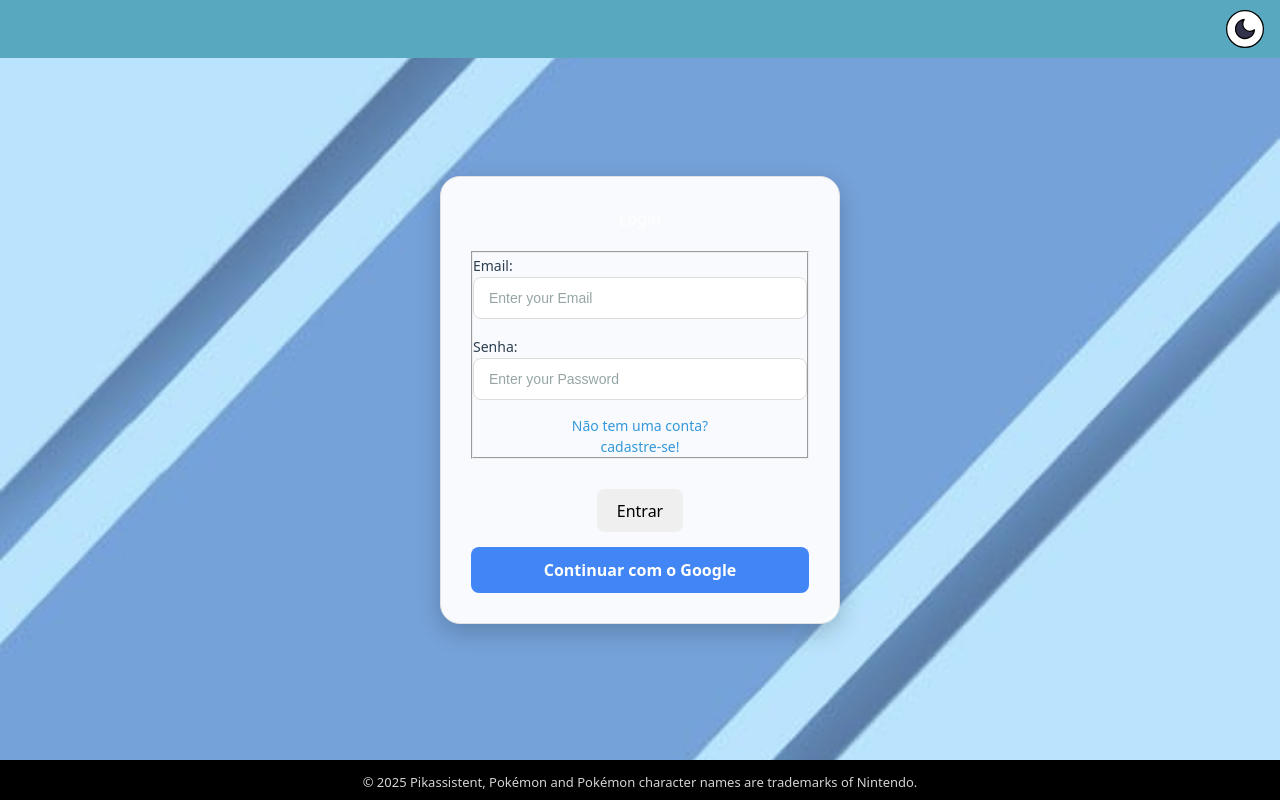
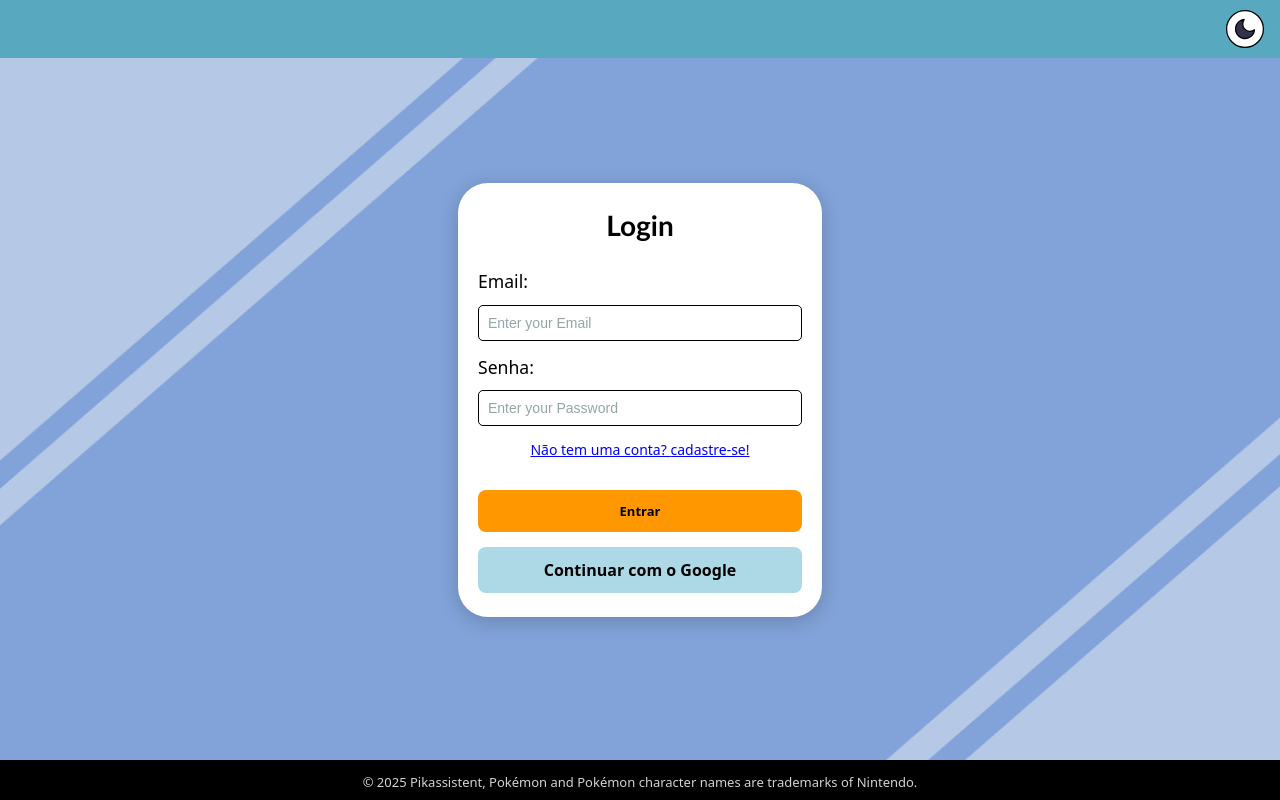
Before and after one commit to HostinsVi/Pikassistent, a React (Vite) app in the folder project/: page /login in a window 1280 px wide. Built offline with nearby package versions, Linux system fonts and the light colour scheme; no server answers.

Commit message:
fix: merged the commits styles

```diff
--- a/project/src/pages/login/login.css
+++ b/project/src/pages/login/login.css
@@ -13,7 +13,7 @@
   justify-content: center;
   min-height: 100vh;
   width: 100%;
-  background-image: url("../../assets/img/background-blue-1.jpeg");
+  background-image: url("../../assets/img/Bg1.png");
   background-size: cover;
   background-position: center;
   background-repeat: no-repeat;
@@ -24,24 +24,181 @@
 .login-form-container {
   display: flex;
   flex-direction: column;
-  width: 100%;
-  max-width: 400px;
-  padding: 30px;
-  background-color: rgba(255, 255, 255, 0.95);
-  border-radius: 20px;
-  box-shadow: 0 8px 24px rgba(0, 0, 0, 0.2);
-  border: 1px solid #e1e1e1;
+  width: fit-content;
+  height: fit-content;
+  padding: 3.75vh 1.59vw 2.95vh 1.59vw;
+  background-color: white;
+  border-radius: 30px;
+  box-shadow: 0 4px 20px rgba(0, 0, 0, 0.2);
 }
+
+
 
 /* Formulário */
 .login-form {
   display: flex;
   flex-direction: column;
   align-items: center;
-  width: 100%;
-  gap: 20px;
+  gap: 30px;
 }
 
+.login-form legend {
+  font-family: "Gill Sans", "Gill Sans MT", Calibri, "Trebuchet MS", sans-serif;
+  font-style: normal;
+  font-weight: 700;
+  font-size: 28px;
+  line-height: 25px;
+  text-align: center;
+  color: #000000;
+}
+
+
+
+/* Container dos inputs */
+.login-form-inputs-container {
+  display: flex;
+  flex-direction: column;
+  justify-content: center;
+  gap: 1.63vh;
+  border: none;
+}
+
+/* Estilos dos inputs */
+.login-input-container {
+  width: 324px;
+  padding: 9px;
+  border-radius: 5px;
+  margin: 0;
+  border: solid #000000 1px;
+  background-color: white;
+  color: black;
+  box-sizing: border-box;
+  font-size: 14px;
+}
+
+.login-input-container:focus {
+  outline: none;
+  border-color: #000000;
+  box-shadow: 0 0 0 2px rgba(0, 0, 0, 0.1);
+}
+
+.login-input-container::placeholder {
+  color: #95a5a6;
+}
+
+/* Container dos botões */
+.login-form-btns-container {
+  height: auto;
+  width: 100%;
+  display: flex;
+  flex-direction: column;
+  align-items: center;
+  gap: 15px;
+  font-size: small;
+  text-align: center;
+}
+
+/* Botão de login */
+.login-login-btn {
+  width: 100%;
+  padding: 12px;
+  background-color: #ff9800;
+  color: black;
+  border: none;
+  border-radius: 8px;
+  font-weight: 600;
+  cursor: pointer;
+  transition: background-color 0.3s;
+}
+
+.login-login-btn:hover {
+  background-color: #f57c00;
+}
+
+/* Classe login-btn para compatibilidade */
+.login-btn {
+  width: 100%;
+  padding: 12px;
+  background-color: #ff9800;
+  color: black;
+  border: none;
+  border-radius: 8px;
+  font-weight: 600;
+  cursor: pointer;
+  transition: background-color 0.3s;
+}
+
+.login-btn:hover {
+  background-color: #f57c00;
+}
+
+/* Link de cadastro */
+.login-signup-btn {
+  height: auto;
+  color: blue;
+  text-decoration: underline;
+  font-size: 14px;
+  transition: color 0.3s;
+  text-align: center;
+}
+
+.login-signup-btn:hover {
+  color: #1976d2;
+  text-decoration: underline;
+}
+
+/* Botão do Google */
+.login-google-btn {
+  width: 100%;
+  padding: 12px;
+  background-color: lightblue;
+  color: #000000;
+  border: none;
+  border-radius: 8px;
+  font-size: 16px;
+  font-weight: 600;
+  cursor: pointer;
+  display: flex;
+  align-items: center;
+  justify-content: center;
+  gap: 10px;
+  transition: background-color 0.3s, transform 0.2s;
+}
+
+.login-google-btn:hover {
+  background-color: #87ceeb;
+}
+
+/* Grupo de input */
+.input-group {
+  display: flex;
+  flex-direction: column;
+  gap: 5px;
+}
+
+.input-group label {
+  color: #000000;
+  font-size: 1.1rem;
+  font-weight: 500;
+}
+
+/* Responsividade */
+@media (max-width: 600px) {
+  .login-form-container {
+    padding: 35px 20px 26px 20px;
+  }
+}
+
+/* Texto de span para compatibilidade */
+.login-signup-btn span {
+  display: inline;
+}
+
+.login-signup-btn p {
+  display: none;
+}
+
+/* Compatibilidade adicional com classes do JSX */
 h1 {
   margin: 0 0 20px 0;
   font-size: 28px;
@@ -57,125 +214,3 @@ label {
   margin-bottom: 5px;
   align-self: flex-start;
 }
-
-/* Container dos inputs */
-.login-form-inputs-container {
-  display: flex;
-  flex-direction: column;
-  width: 100%;
-  gap: 15px;
-}
-
-/* Estilos dos inputs */
-.login-input-container {
-  width: 100%;
-  padding: 12px 15px;
-  border: 1px solid #ddd;
-  border-radius: 8px;
-  font-size: 14px;
-  transition: border-color 0.3s, box-shadow 0.3s;
-  background-color: white;
-  color: #333;
-}
-
-.login-input-container:focus {
-  outline: none;
-  border-color: #3498db;
-  box-shadow: 0 0 0 2px rgba(52, 152, 219, 0.2);
-}
-
-.login-input-container::placeholder {
-  color: #95a5a6;
-}
-
-/* Container dos botões */
-.login-form-btns-container {
-  display: flex;
-  flex-direction: column;
-  align-items: center;
-  width: 100%;
-  gap: 15px;
-  margin-top: 10px;
-}
-
-/* Botão de login */
-.login-login-btn {
-  width: 100%;
-  padding: 12px;
-  background-color: #3498db;
-  color: white;
-  border: none;
-  border-radius: 8px;
-  font-size: 16px;
-  font-weight: 600;
-  cursor: pointer;
-  transition: background-color 0.3s, transform 0.2s;
-}
-
-.login-login-btn:hover {
-  background-color: #2980b9;
-  transform: translateY(-1px);
-}
-
-.login-login-btn:active {
-  transform: translateY(0);
-}
-
-/* Link de cadastro */
-.login-signup-btn {
-  color: #3498db;
-  text-decoration: none;
-  font-size: 14px;
-  transition: color 0.3s;
-  text-align: center;
-}
-
-.login-signup-btn:hover {
-  color: #2980b9;
-  text-decoration: underline;
-}
-
-/* Botão do Google */
-.login-google-btn {
-  width: 100%;
-  padding: 12px;
-  background-color: #4285f4;
-  color: white;
-  border: none;
-  border-radius: 8px;
-  font-size: 16px;
-  font-weight: 600;
-  cursor: pointer;
-  display: flex;
-  align-items: center;
-  justify-content: center;
-  gap: 10px;
-  transition: background-color 0.3s, transform 0.2s;
-}
-
-.login-google-btn:hover {
-  background-color: #357ae8;
-  transform: translateY(-1px);
-}
-
-.login-google-btn:active {
-  transform: translateY(0);
-}
-
-/* Responsividade */
-@media (max-width: 480px) {
-  .login-form-container {
-    padding: 20px;
-    border-radius: 15px;
-  }
-
-  h1 {
-    font-size: 24px;
-  }
-
-  .login-login-btn,
-  .login-google-btn {
-    padding: 10px;
-    font-size: 14px;
-  }
-}
--- a/project/src/pages/signUp/signUp.css
+++ b/project/src/pages/signUp/signUp.css
@@ -6,7 +6,7 @@
   justify-content: center;
   min-height: 100vh;
   width: 100%;
-  background-image: url("../../assets/img/background-blue-1.jpeg");
+  background-image: url("../../assets/img/Bg1.png");
   background-size: cover;
   background-position: center;
   background-repeat: no-repeat;
@@ -19,11 +19,11 @@
 .signup-form-container {
   display: flex;
   flex-direction: column;
-  width: 100%;
-  max-width: 400px;
-  padding: 30px;
-  background-color: rgba(255, 255, 255, 0.95);
-  border-radius: 20px;
+  width: fit-content;
+  height: fit-content;
+  padding: 3.75vh 1.59vw 2.95vh 1.59vw;
+  background-color: white;
+  border-radius: 30px;
   box-shadow: 0 4px 20px rgba(0, 0, 0, 0.2);
 }
 
@@ -31,16 +31,29 @@
 .signup-form {
   display: flex;
   flex-direction: column;
-  gap: 20px;
+  align-items: center;
+  gap: 30px;
+}
+
+.signup-form legend {
+  font-family: "Gill Sans", "Gill Sans MT", Calibri, "Trebuchet MS", sans-serif;
+  font-style: normal;
+  font-weight: 700;
+  font-size: 28px;
+  line-height: 25px;
+  text-align: center;
+  color: #000000;
 }
 
 /* Container de botões */
 .signup-form-btns-container {
+  height: auto;
+  width: 100%;
   display: flex;
   flex-direction: column;
   align-items: center;
   gap: 15px;
-  font-size: 14px;
+  font-size: small;
   text-align: center;
 }
 
@@ -48,8 +61,8 @@
 .signup-google-btn {
   width: 100%;
   padding: 12px;
-  background-color: #4285f4;
-  color: white;
+  background-color: lightblue;
+  color: black;
   border: none;
   border-radius: 8px;
   font-weight: 600;
@@ -58,7 +71,7 @@
 }
 
 .signup-google-btn:hover {
-  background-color: #357ae8;
+  background-color: #87ceeb;
 }
 
 /* Botão de Sign Up */
@@ -79,8 +92,119 @@
 }
 
 /* Link de login */
+.signup-login-btn {
+  color: blue;
+  text-decoration: underline;
+  font-size: 14px;
+  transition: color 0.3s;
+  text-align: center;
+}
+
+.signup-login-btn:hover {
+  color: #1976d2;
+}
+
+/* Container de inputs */
+.signup-form-inputs-container {
+  display: flex;
+  flex-direction: column;
+  justify-content: center;
+  gap: 1.63vh;
+  border: none;
+}
+
+/* Grupo de input */
+.input-group {
+  display: flex;
+  flex-direction: column;
+  gap: 5px;
+}
+
+.input-group label {
+  color: #000000;
+  font-size: 1.1rem;
+  font-weight: 500;
+}
+
+/* Inputs e selects */
+.signup-input-container,
+.signup-select-container {
+  width: 324px;
+  padding: 9px;
+  border-radius: 5px;
+  margin: 0;
+  border: solid #000000 1px;
+  background-color: white;
+  color: black;
+  box-sizing: border-box;
+  font-size: 14px;
+}
+
+.signup-select-container {
+  width: 100%;
+  cursor: pointer;
+}
+
+.signup-input-container:focus,
+.signup-select-container:focus {
+  outline: none;
+  border-color: #000000;
+  box-shadow: 0 0 0 2px rgba(0, 0, 0, 0.1);
+}
+
+/* Texto "Or fill below" */
+.signup-form-btns-container span {
+  color: #666;
+  font-size: 12px;
+  margin-top: 5px;
+}
+
+/* Compatibilidade com classes antigas do JSX */
+.signup-label {
+  color: #000000;
+  font-size: 1.1rem;
+  font-weight: 500;
+}
+
+.signup-input {
+  width: 324px;
+  padding: 9px;
+  border-radius: 5px;
+  margin: 0;
+  border: solid #000000 1px;
+  background-color: white;
+  color: black;
+  box-sizing: border-box;
+  font-size: 14px;
+}
+
+.signup-input:focus {
+  outline: none;
+  border-color: #000000;
+  box-shadow: 0 0 0 2px rgba(0, 0, 0, 0.1);
+}
+
+.signup-select {
+  width: 324px;
+  padding: 9px;
+  border-radius: 5px;
+  margin: 0;
+  border: solid #000000 1px;
+  background-color: white;
+  color: black;
+  box-sizing: border-box;
+  font-size: 14px;
+  cursor: pointer;
+}
+
+.signup-select:focus {
+  outline: none;
+  border-color: #000000;
+  box-shadow: 0 0 0 2px rgba(0, 0, 0, 0.1);
+}
+
 .signup-login-link {
-  color: #2196f3;
+  color: blue;
   text-decoration: underline;
   font-size: 14px;
   transition: color 0.3s;
@@ -89,58 +213,3 @@
 .signup-login-link:hover {
   color: #1976d2;
 }
-
-/* Container de inputs */
-.signup-form-inputs-container {
-  display: flex;
-  flex-direction: column;
-  gap: 15px;
-}
-
-/* Labels */
-.signup-label {
-  font-weight: 600;
-  color: #333;
-  margin-bottom: 5px;
-}
-
-/* Inputs */
-.signup-input {
-  width: 100%;
-  padding: 12px;
-  border: 1px solid #ddd;
-  border-radius: 8px;
-  box-sizing: border-box;
-  font-size: 14px;
-}
-
-.signup-input:focus {
-  outline: none;
-  border-color: #2196f3;
-  box-shadow: 0 0 0 2px rgba(33, 150, 243, 0.2);
-}
-
-/* Select */
-.signup-select {
-  width: 100%;
-  padding: 12px;
-  border: 1px solid #ddd;
-  border-radius: 8px;
-  box-sizing: border-box;
-  font-size: 14px;
-  background-color: white;
-  cursor: pointer;
-}
-
-.signup-select:focus {
-  outline: none;
-  border-color: #2196f3;
-  box-shadow: 0 0 0 2px rgba(33, 150, 243, 0.2);
-}
-
-/* Texto "Or fill below" */
-.signup-form-btns-container span {
-  color: #666;
-  font-size: 12px;
-  margin-top: 5px;
-}
--- a/project/src/pages/signUp/signUp.jsx
+++ b/project/src/pages/signUp/signUp.jsx
@@ -109,7 +109,7 @@ function SignUp() {
               <input
                 className="signup-input-container"
                 type="password"
-                value={confPassword}
+                  value={confPassword}
                 onChange={(e) => setConfPassword(e.target.value)}
                 placeholder="digite novamente a sua senha"
               />
@@ -147,9 +147,9 @@ function SignUp() {
             <button type="button" className="signup-google-btn">
               Continuar com o Google
             </button>
-            <span>Or fill below</span>
           </div>
-          <div className="signup-form-inputs-container">
+            {/* <span>Or fill below</span> */}
+          {/* <div className="signup-form-inputs-container">
             <label className="signup-label">Email:</label>
             <input
               className="signup-input"
@@ -201,7 +201,7 @@ function SignUp() {
             <Link to="/login" className="signup-login-link">
               or return to login page
             </Link>
-          </div>
+          </div> */}
         </form>
       </section>
     </main>
```
